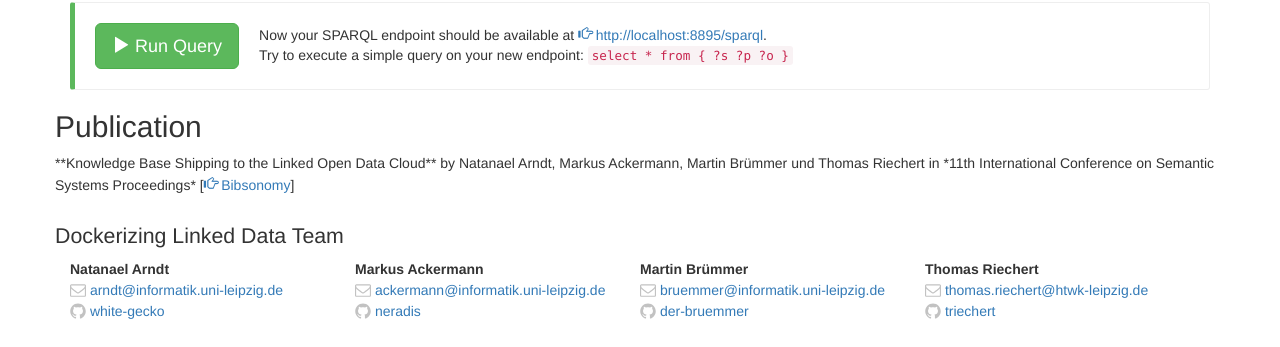
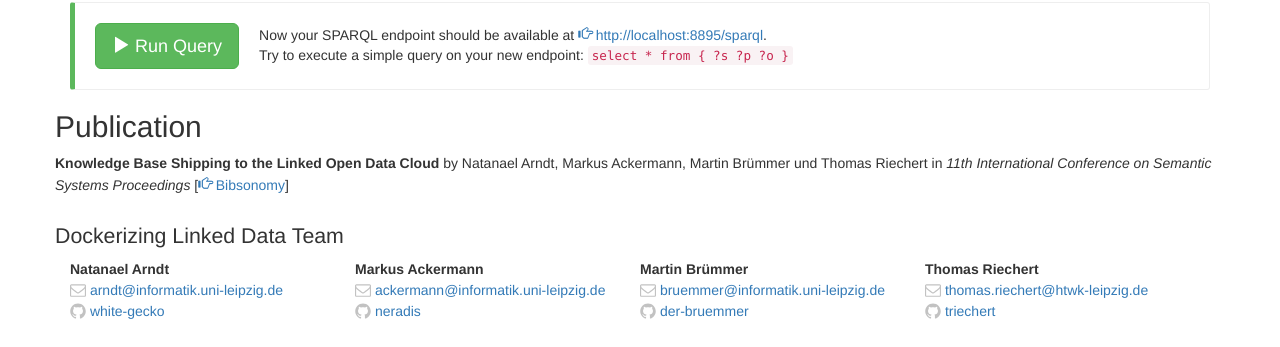
Before and after one commit to Dockerizing/dockerizing.github.io, a Jekyll site: the page built from index.html, in a window 1280 px wide. Shown: the part 827-1174 px from the top of the page. Built offline with Jekyll 4.4.1, drawn with Linux system fonts in a browser that asks for light colours; nearby versions of some CDN libraries.

```diff
--- a/index.html
+++ b/index.html
@@ -51,5 +51,5 @@ $ docker-compose up
 </div>
 
 <h2>Publication</h2>
-<p>**Knowledge Base Shipping to the Linked Open Data Cloud** by Natanael Arndt, Markus Ackermann, Martin Brümmer und Thomas Riechert in *11th International Conference on Semantic Systems Proceedings* [<a href="http://www.bibsonomy.org/bibtex/2b1e393a0bfd62e83b99704a52c20c877/aksw">Bibsonomy</a>]
+<p><strong>Knowledge Base Shipping to the Linked Open Data Cloud</strong> by Natanael Arndt, Markus Ackermann, Martin Brümmer und Thomas Riechert in <em>11th International Conference on Semantic Systems Proceedings</em> [<a href="http://www.bibsonomy.org/bibtex/2b1e393a0bfd62e83b99704a52c20c877/aksw">Bibsonomy</a>]
 </p>
```
